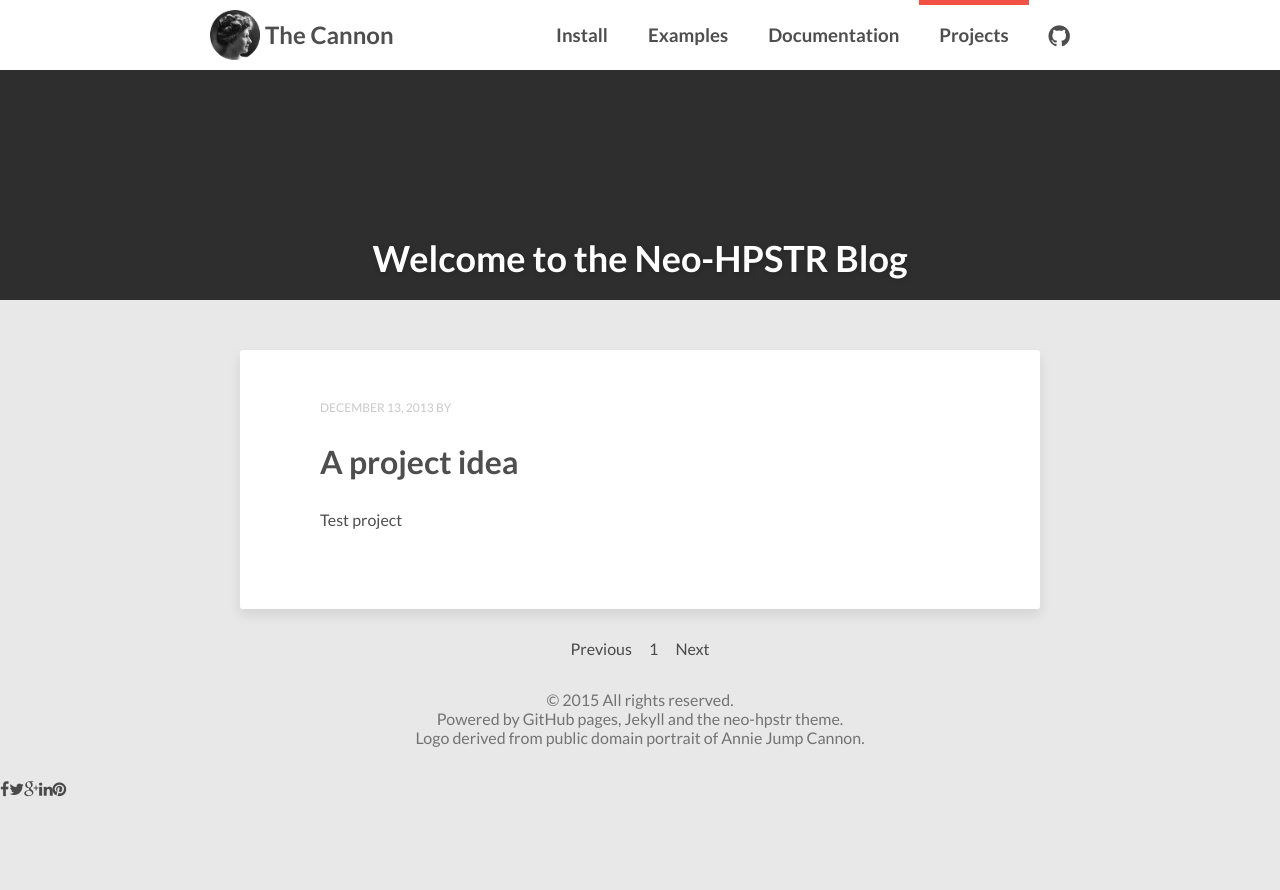
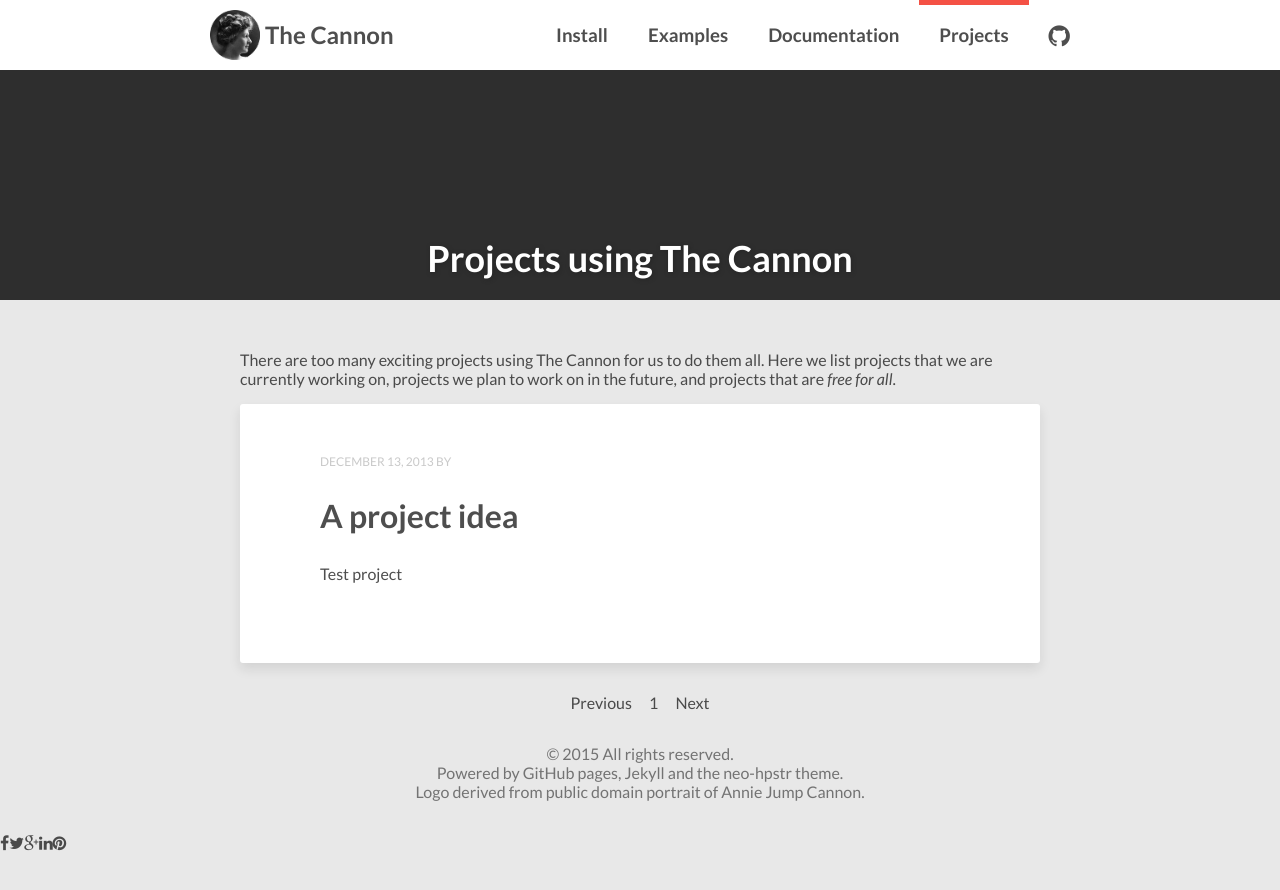
Before and after one commit to andycasey/AnniesLasso, a Jekyll site: the page built from projects/index.md, in a window 1280 px wide. Shown: the top 890 px of the page. Built offline with Jekyll 4.4.1, drawn with Linux system fonts in a browser that asks for light colours; nearby versions of some CDN libraries; comment, search, counter and statistics services are not loaded.

Commit message:
Update projects page

```diff
--- a/projects/index.md
+++ b/projects/index.md
@@ -1,10 +1,12 @@
 ---
 layout: post-index
-title: "Welcome to the Neo-HPSTR Blog"
-description: "Describe this nonsense."
-tags: [Jekyll, theme, themes, responsive, blog, modern]
+title: "Projects using The Cannon"
+tags: [theme, themes, responsive, blog, modern]
 comments: false
 ---
+
+
+There are too many exciting projects using The Cannon for us to do them all. Here we list projects that we are currently working on, projects we plan to work on in the future, and projects that are <i>free for all</i>.
 
 {% for post in site.categories.project %}
 <article class="hentry">
```
